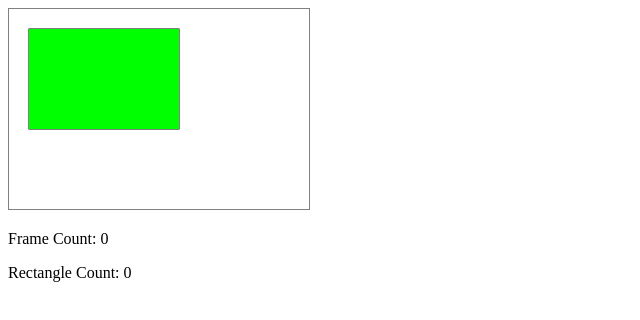
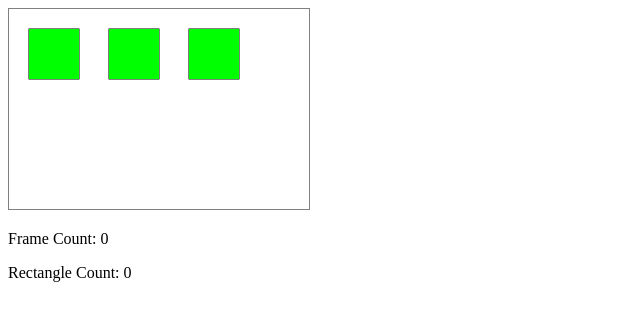
Before and after one commit to lemendez-hub/CST325_Homework, a plain HTML site: page Week 1/Project1.html in a window 1280 px wide. Shown: the whole page, without its empty margins (0-640 px from the left). Drawn offline with Linux system fonts and the light colour scheme.

Commit message:
RectangleUpdate
Added more rectangles and new global variables.
Added a new function that draws rectangles.

```diff
--- a/Week 1/Project1.html
+++ b/Week 1/Project1.html
@@ -22,27 +22,44 @@
 <html>
     <head>
         <script>
-            var myCanvas
-            var canvasCXT
+            var myCanvas;
+            var canvasCXT;
+            var sceneList = [];
+            var frameNum = 0;
+
             function init(){
-                console.log("Hello World!")
-                myCanvas = document.getElementById("project1_Canvas")
-                canvasCXT = myCanvas.getContext("2d")
-                const myRectangle = new Rectangle(20, 20, "rgb(0, 255, 0)")
-                myRectangle.draw()
+                console.log("Hello World!");
+                myCanvas = document.getElementById("project1_Canvas");
+                canvasCXT = myCanvas.getContext("2d");
+                var myRectangle = new Rectangle(20, 20, "rgb(0, 255, 0)");
+                var myRectangle2 = new Rectangle(100, 20, "rgb(0, 255, 0)");
+                var myRectangle3 = new Rectangle(180, 20, "rgb(0, 255, 0)");
+                sceneList.push(myRectangle);
+                sceneList.push(myRectangle2);
+                sceneList.push(myRectangle3);
+                updateAndDraw();
             }
             class Rectangle{
                 constructor(x, y, color){
-                    this.x = x
-                    this.y = y
-                    this.color = color
+                    this.x = x;
+                    this.y = y;
+                    this.color = color;
 
                     this.draw = function(){
-                        canvasCXT.strokeRect(this.x, this.y, 150, 100)
-                        canvasCXT.fillStyle = this.color
-                        canvasCXT.fillRect(this.x, this.y, 150, 100)
+                        canvasCXT.strokeRect(this.x, this.y,50, 50);
+                        canvasCXT.fillStyle = this.color;
+                        canvasCXT.fillRect(this.x, this.y, 50, 50);
                     }
                 }
+            }
+            function updateAndDraw(){
+                frameNum++;
+                console.log("Frame: ", frameNum);
+                canvasCXT.clearRect(0, 0, myCanvas.width, myCanvas.height);
+                for(var i = 0; i < sceneList.length; i++){
+                    sceneList[i].draw();
+                }
+                requestAnimationFrame(updateAndDraw);
             }
         </script>
     </head>
```
